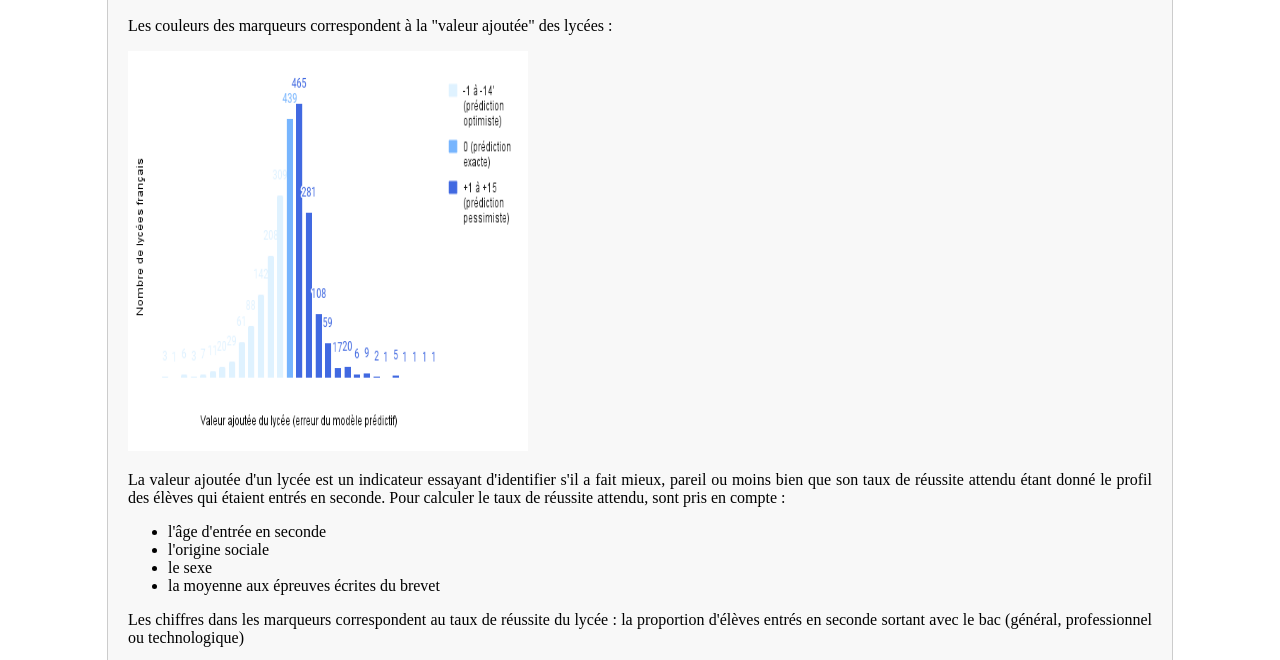
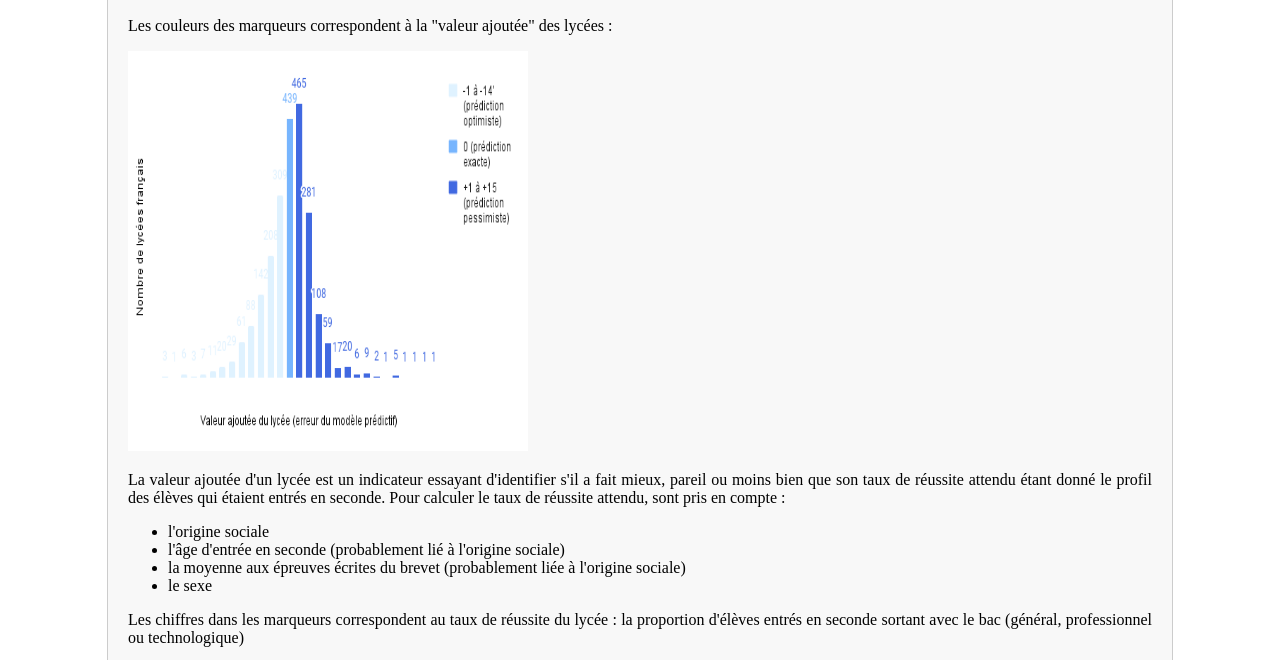
Before and after one commit to hapyatila/hapyatila.github.io, a plain HTML site: page carte_lycees.html in a window 1280 px wide. Shown: the part 131-791 px from the top of the page. Drawn offline with Linux system fonts and the light colour scheme.

Commit message:
Update carte_lycees.html

```diff
--- a/carte_lycees.html
+++ b/carte_lycees.html
@@ -28,10 +28,10 @@
 
 	        <img src="Histo-va-bleu.png" alt="Description de l'image" width="400" height="400">
 		<p>La valeur ajoutée d'un lycée est un indicateur essayant d'identifier s'il a fait mieux, pareil ou moins bien que son taux de réussite attendu étant donné le profil des élèves qui étaient entrés en seconde. Pour calculer le taux de réussite attendu, sont pris en compte :
-				    <ul><li>l'âge d'entrée en seconde</li>
-					<li>l'origine sociale</li>
+				    <ul><li>l'origine sociale</li>
+					<li>l'âge d'entrée en seconde (probablement lié à l'origine sociale)</li>
+					<li>la moyenne aux épreuves écrites du brevet (probablement liée à l'origine sociale)</li>
 					 <li>le sexe</li>
-					 <li>la moyenne aux épreuves écrites du brevet</li>
 				     </ul>
 		</p>
 
```
